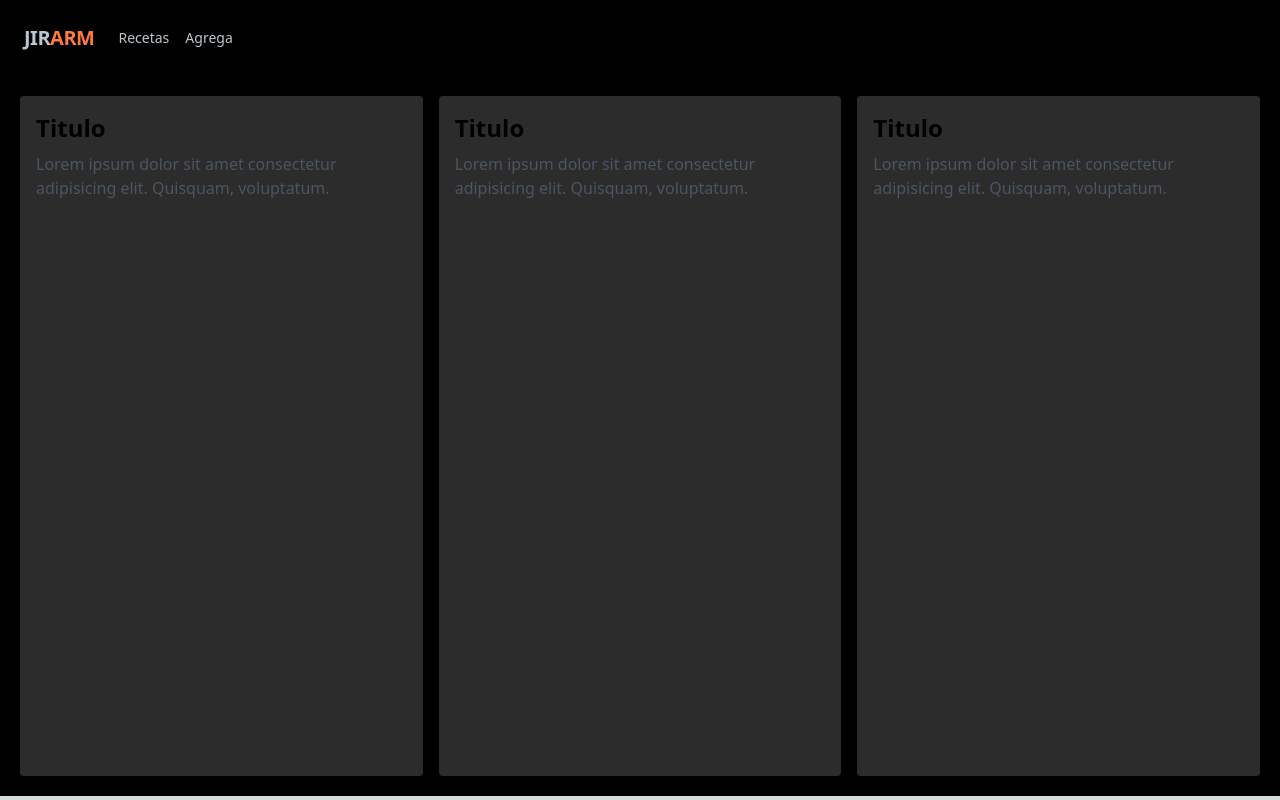
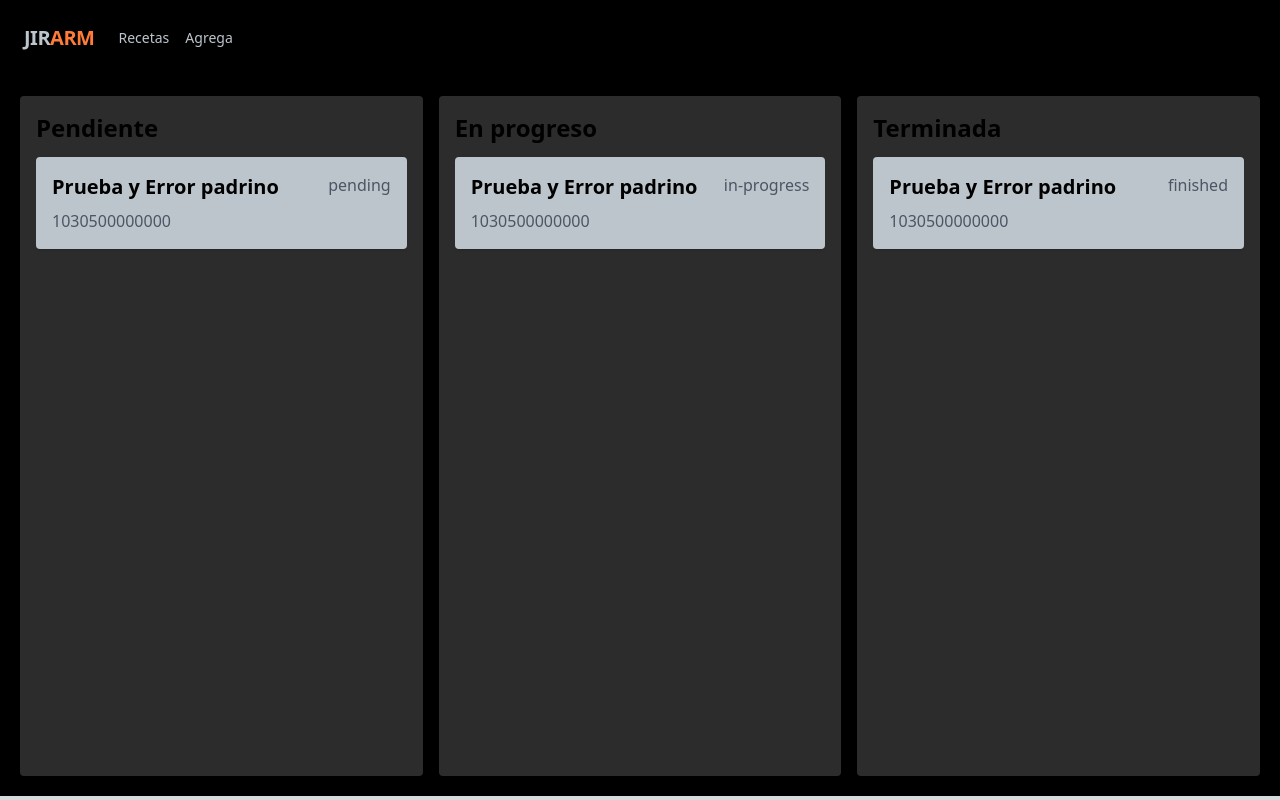
Before and after one commit to ArmandLord/03-jira-arm, a Next.js app: page / in a window 1280 px wide. Built offline with nearby package versions, Linux system fonts and the light colour scheme.

Commit message:
order sntries by status in list

```diff
--- /dev/null
+++ b/src/components/ui/EntriesList.tsx
@@ -0,0 +1,29 @@
+import { FC, useMemo } from "react";
+import { EntryCard } from "./EntryCard";
+import { EntrieStatus, Entry } from "@/interfaces";
+
+interface Props {
+  entries: Entry[];
+  status: EntrieStatus;
+}
+export const EntriesList: FC<Props> = ({ entries, status }) => {
+  const filteredEntries = useMemo(
+    () => entries.filter((entry) => entry.status === status),
+    [entries]
+  );
+  return (
+    <div>
+      <div
+        style={{
+          height: "calc(100vh - 250px)",
+          overflow: "scroll",
+          padding: "5px 0",
+        }}
+      >
+        {filteredEntries.map((entry) => (
+          <EntryCard key={entry._id} entry={entry} />
+        ))}
+      </div>
+    </div>
+  );
+};
--- /dev/null
+++ b/src/components/ui/EntryCard.tsx
@@ -0,0 +1,19 @@
+import { Entry } from "@/interfaces";
+import React, { FC } from "react";
+
+interface Props {
+  entry: Entry;
+}
+
+export const EntryCard: FC<Props> = ({ entry }) => {
+  const { description, createdAt, status } = entry;
+  return (
+    <div className="bg-background-three p-4 mb-1 shadow rounded">
+      <div className="flex justify-between">
+        <h3 className="text-xl font-bold mb-2">{description}</h3>
+        <p className="text-gray-600">{status}</p>
+      </div>
+      <p className="text-gray-600">{createdAt}</p>
+    </div>
+  );
+};
--- a/src/components/ui/index.ts
+++ b/src/components/ui/index.ts
@@ -1 +1,3 @@
 export * from "./Navbar";
+export * from "./EntriesList";
+export * from "./EntryCard";
--- a/src/context/entries/EntriesProvider.tsx
+++ b/src/context/entries/EntriesProvider.tsx
@@ -13,19 +13,19 @@ const initialState: EntriesState = {
     {
       _id: uuidv4(),
       description: "Prueba y Error padrino",
-      createdAt: 1630500000000,
+      createdAt: 1030500000000,
       status: "pending",
     },
     {
       _id: uuidv4(),
       description: "Prueba y Error padrino",
-      createdAt: 1330500000000,
+      createdAt: 1030500000000,
       status: "in-progress",
     },
     {
       _id: uuidv4(),
       description: "Prueba y Error padrino",
-      createdAt: 2030500000000,
+      createdAt: 1030500000000,
       status: "finished",
     },
   ],
--- a/src/pages/index.tsx
+++ b/src/pages/index.tsx
@@ -1,45 +1,28 @@
 import { Layout } from "@/components/layouts";
+import { EntriesList } from "@/components/ui";
+import { EntriesContext } from "@/context/entries";
 import { NextPage } from "next";
+import { useContext } from "react";
 
 const HomePage: NextPage = () => {
+  const { entries } = useContext(EntriesContext);
+  const styleContainer = {
+    height: "calc(100vh - 120px)",
+  };
   return (
     <Layout title="Home Jirarm">
       <div className="grid grid-cols-1 md:grid-cols-3 gap-4">
-        <div
-          style={{
-            height: "calc(100vh - 120px)",
-          }}
-          className=" bg-dark p-4 shadow rounded"
-        >
-          <h3 className="text-2xl font-bold mb-2">Titulo</h3>
-          <p className="text-gray-600">
-            Lorem ipsum dolor sit amet consectetur adipisicing elit. Quisquam,
-            voluptatum.
-          </p>
+        <div style={styleContainer} className=" bg-dark p-4 shadow rounded">
+          <h3 className="text-2xl font-bold mb-2">Pendiente</h3>
+          <EntriesList status="pending" entries={entries} />
         </div>
-        <div
-          style={{
-            height: "calc(100vh - 120px)",
-          }}
-          className=" bg-dark p-4 shadow rounded"
-        >
-          <h3 className="text-2xl font-bold mb-2">Titulo</h3>
-          <p className="text-gray-600">
-            Lorem ipsum dolor sit amet consectetur adipisicing elit. Quisquam,
-            voluptatum.
-          </p>
+        <div style={styleContainer} className=" bg-dark p-4 shadow rounded">
+          <h3 className="text-2xl font-bold mb-2">En progreso</h3>
+          <EntriesList status="in-progress" entries={entries} />
         </div>
-        <div
-          style={{
-            height: "calc(100vh - 120px)",
-          }}
-          className=" bg-dark p-4 shadow rounded"
-        >
-          <h3 className="text-2xl font-bold mb-2">Titulo</h3>
-          <p className="text-gray-600">
-            Lorem ipsum dolor sit amet consectetur adipisicing elit. Quisquam,
-            voluptatum.
-          </p>
+        <div style={styleContainer} className=" bg-dark p-4 shadow rounded">
+          <h3 className="text-2xl font-bold mb-2">Terminada</h3>
+          <EntriesList status="finished" entries={entries} />
         </div>
       </div>
     </Layout>
--- a/tailwind.config.js
+++ b/tailwind.config.js
@@ -9,6 +9,7 @@ const baseColors = {
   "background-one": "#F0F8FF",
   "background-two": "#e6eef5",
   "background-three": "#bdc5cc",
+  "background-four": "#fff3b0",
   dark: "#2C2C2C",
   "dark-ligth": "#555555",
 };
```
